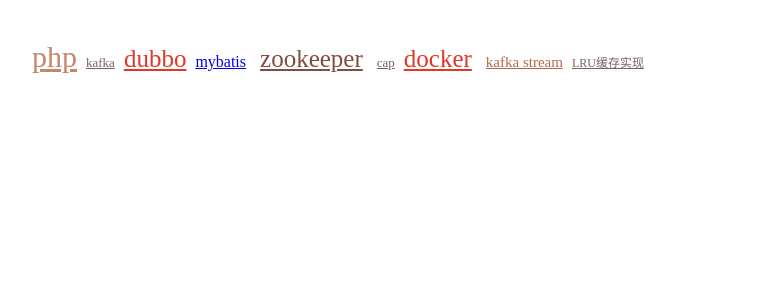
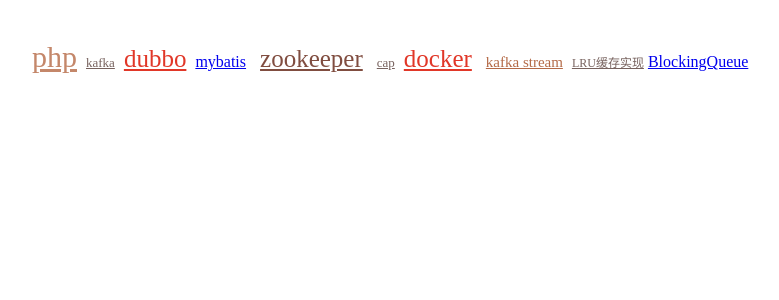
Before and after one commit to meiwenhui/blog.meiwenhui.com, a Jekyll site: the page index.html, which Jekyll copies as it is, in a window 1280 px wide. Shown: the top 300 px of the page, without its empty margins (13-792 px from the left). Built offline with Jekyll 4.4.1, drawn with Linux system fonts in a browser that asks for light colours.

Commit message:
Update index.html

```diff
--- a/index.html
+++ b/index.html
@@ -60,6 +60,7 @@ $(document).ready(function(){
 		<a target="_blank" href="https://hub.docker.com/">docker</a>
 		<a target="_blank" href="http://kafka.apache.org/">kafka stream</a>
 		<a target="_blank" href="https://www.cnblogs.com/lzrabbit/p/3734850.html">LRU缓存实现</a>
+		<a target="_blank" href="http://ifeve.com/java-blocking-queue/">BlockingQueue</a>
 
 
 	</div>
```
